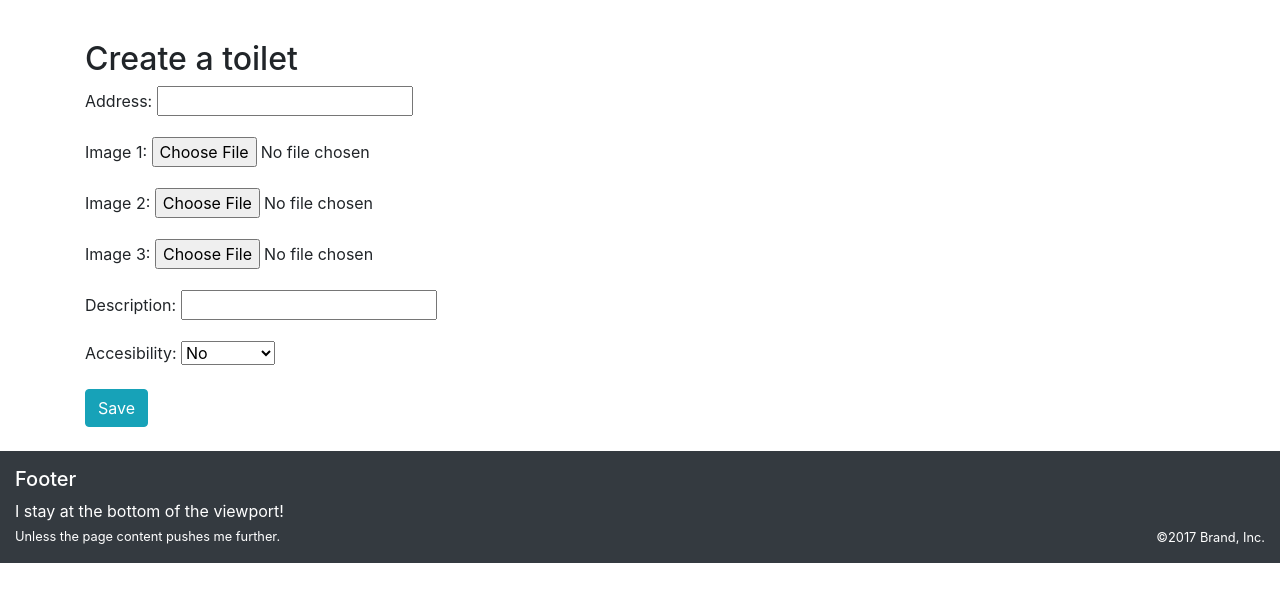
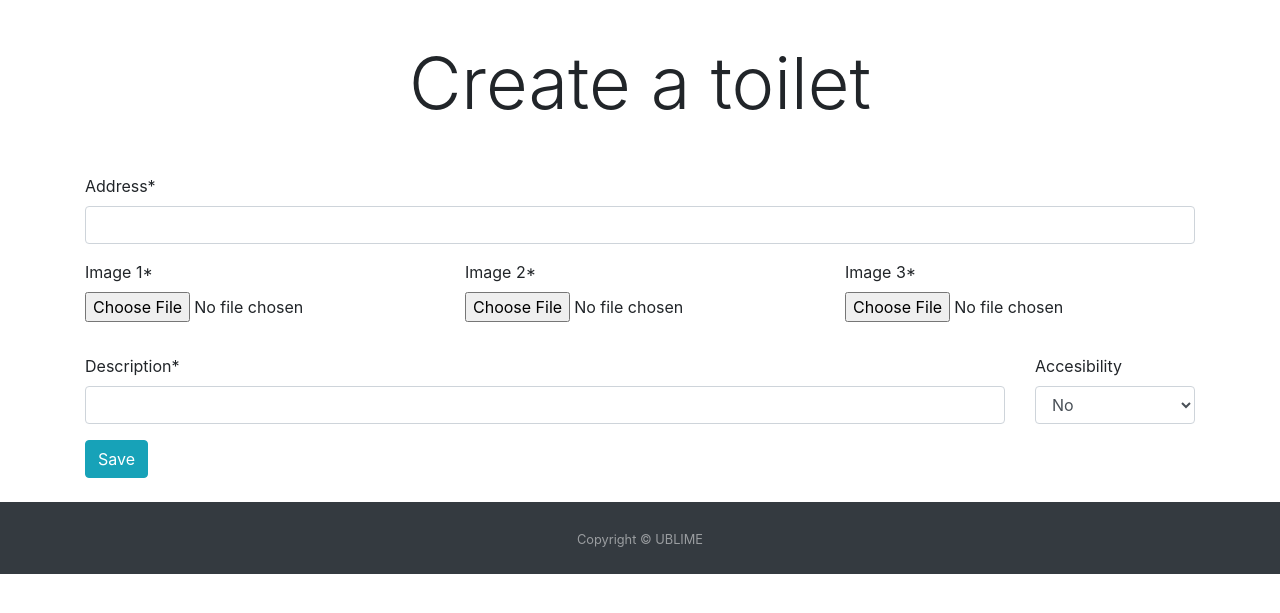
Before and after one commit to SebastianCalle/Ublime, a Django app: page /provider-interface in a window 1280 px wide. Shown: the part 56-669 px from the top of the page. Run offline with Django 3.2, Linux system fonts and the light colour scheme; some libraries are stand-ins or nearby versions.

Commit message:
[Feature]: Update files for frontend and correct the model toilets for relations with user

```diff
--- a/app/models.py
+++ b/app/models.py
@@ -4,6 +4,7 @@
 from django.db import models
 from django.utils import timezone
 from django.contrib.auth.models import User, Group
+from django.conf import settings
 from django.contrib.gis.db import  models as geo_models
 
 
@@ -11,7 +12,7 @@
 class Toilet(models.Model):
     toilet_id = models.UUIDField(primary_key=True, default=uuid.uuid4, editable=False)
     # provider_id = models.ForeignKey('Provider', on_delete=models.SET_NULL, null=True)
-    user = models.OneToOneField(User, null=True, on_delete=models.CASCADE)
+    user = models.ForeignKey(settings.AUTH_USER_MODEL, null=True, on_delete=models.CASCADE)
     address = models.CharField(max_length=200, null=True)
     latitude = models.DecimalField(max_digits=10, decimal_places=8)
     longitude = models.DecimalField(max_digits=10, decimal_places=8)
--- a/app/templates/app/base.html
+++ b/app/templates/app/base.html
@@ -24,7 +24,7 @@
 
 
     {% endblock content %}
-
+    <br>
     {% include 'app/footer.html' %}
 
     <!-- jQuery first, then Popper.js, then Bootstrap JS -->
--- a/app/templates/app/footer.html
+++ b/app/templates/app/footer.html
@@ -1,16 +1,5 @@
-<footer class="bg-dark text-white mt-4">
-    <div class="container-fluid py-3">
-        <div class="row">
-            <div class="col-md-3">
-                <h5>Footer</h5></div>
-            <div class="col-md-3"></div>
-            <div class="col-md-3"></div>
-            <div class="col-md-3"></div>
-        </div>
-        <div class="row">
-            <div class="col-md-6">I stay at the bottom of the viewport! <span class="small"><br>Unless the page content pushes me further.</span></div>
-            <div class="col-md-3"></div>
-            <div class="col-md-3 text-right small align-self-end">©2017 Brand, Inc.</div>
-        </div>
-    </div>
+<footer id="sticky-footer" class="py-4 bg-dark text-white-50">
+  <div class="container-fluid text-center">
+    <small>Copyright &copy; UBLIME</small>
+  </div>
 </footer>
--- a/app/templates/app/map-provider.html
+++ b/app/templates/app/map-provider.html
@@ -44,7 +44,7 @@
           map.on('locationerror', onLocationError);
           // wrap map.locate in a function
           function locate() {
-            map.locate({setView: true, maxZoom: 18});
+            map.locate({setView: true, maxZoom: 22});
           }
           // call locate every 3 seconds... forever
           locate();
@@ -58,4 +58,4 @@
         console.log(position);
       }
     }
-  </script>
+</script>
--- a/app/templates/app/maps.html
+++ b/app/templates/app/maps.html
@@ -8,7 +8,7 @@
       // Marker default
       let defaultMarker = L.icon({
           iconUrl: "{% static 'img/marker.png' %}",
-          iconSize:     [50, 50],
+          iconSize:     [30, 30],
       });
       // Marker when is activate
       let activeMarker = L.icon({
@@ -78,7 +78,8 @@
         let img_1 = $('.img-1').attr('src', "static/" + info.img_1);
         let img_2 = $('.img-2').attr('src', "static/" + info.img_2);
         let img_3 = $('.img-3').attr('src', "static/" + info.img_3);
-        let desc = $('.desc').html(info.description)
+        let desc = $('.description').html(info.description);
+        let accesibility = $('.accesibility').html(info.accesibilityA);
       } else {
         Swal.fire({
           title: info.direction,
--- a/app/templates/app/navbar.html
+++ b/app/templates/app/navbar.html
@@ -1,5 +1,5 @@
  <!-- nav bar -->
- <div class="container-fluid">
+ <div class="container-fluid mb-5">
      <nav class="navbar navbar-expand-sm bg-dark navbar-dark justify-content-end fixed-top">
      <div class="container">
 
@@ -20,7 +20,7 @@
          </ul>
        </div>
        <a href="{% url 'singupProvider' %}" class="btn btn-success btn-sm ml-10 mr-2">Sing Up</a>
-       <a href="{% url 'singupProvider' %}" class="btn btn-outline-info btn-sm ml-10 mr-2">Log In</a>
+       <a href="{% url 'loginPage' %}" class="btn btn-outline-info btn-sm ml-10 mr-2">Log In</a>
        <span><a class='btn btn-warning mr-2'href="{% url 'logoutPage' %}"> Logout </a></span>
        <span class="text-light mr-2 ">Hello: {{ request.user }}</span>
      </div>
--- a/app/templates/app/provider-interface.html
+++ b/app/templates/app/provider-interface.html
@@ -1,6 +1,7 @@
 {% extends 'app/base.html' %}
 {% load static %}
 {% load leaflet_tags %}
+{% load crispy_forms_tags %}
 
 {% block head %}
     {% leaflet_js %}
@@ -14,28 +15,45 @@
 {% block content %}
   <div class="container mt-5 pt-5">
     <div class="row">
-      <div class="col-6">
+      <div class="col-12">
+        <h2 class="text-center display-3">Create a toilet</h2>
+        <div class="col-12">
+          {% leaflet_map "map" callback="window.map_init_basic" %}
+        </div>
 
-        <h2>Create a toilet</h2>
         <form method="POST" class="post-form" enctype="multipart/form-data">{% csrf_token %}
-          {% for field in form %}
-          <div class="form-goup">
-            <!-- {{ field.label_tag }} {{ field }} -->
-            {% if 'latitude' in field.label_tag %}
-              {{ field.as_hidden }}
-            {% elif 'longitude' in field.label_tag %}
-              {{ field.as_hidden }}
-            {% else %}
-              {{ field.errors }}
-              <p>{{ field.label_tag }} {{ field }}</p>
-            {% endif %}
+          {% csrf_token %}
+            <div class="row mt-5">
+
+          <div class="form-group col-12 mb-0">
+              {{ form.address|as_crispy_field }}
           </div>
-          {% endfor %}
+          </div>
+            <div class="row">
+            <div class="form-group col-4">
+              {{ form.image_1| as_crispy_field }}
+            </div>
+            <div class="form-group col-4">
+              {{ form.image_2 | as_crispy_field}}
+            </div>
+            <div class="form-group col-4">
+              {{ form.image_3 | as_crispy_field}}
+            </div>
+          </div>
+          <div class="row">
+            <div class="form-group col-sm-12 col-lg-10 mb-0">
+              {{ form.description|as_crispy_field }}
+            </div>
+            <div class="form-group col-sm-12 col-lg-2 mb-0">
+              {{ form.accesibility|as_crispy_field }}
+            </div>
+          </div>
+          <div class="row">
+            {{ form.latitude.as_hidden }}
+            {{ form.longitude.as_hidden }}
+          </div>
           <button type="submit" class="save btn btn-info">Save</button>
         </form>
-      </div>
-      <div class="col-6">
-        {% leaflet_map "map" callback="window.map_init_basic" %}
       </div>
     </div>
   </div>
--- /dev/null
+++ b/static/css/user-interface.css
@@ -0,0 +1,5 @@
+img {
+  width: 300px;
+  height: 300px;
+
+}
```
Also changed, not shown: app/templates/app/index.html (deleted, +0 -10 lines), app/templates/app/toilet-form.html (deleted, +0 -14 lines), app/templates/app/user-interface.html (+14 -27 lines), app/migrations/0002_auto_20200315_1617.py (added), static/img/marker-active.png, static/img/marker.png.
